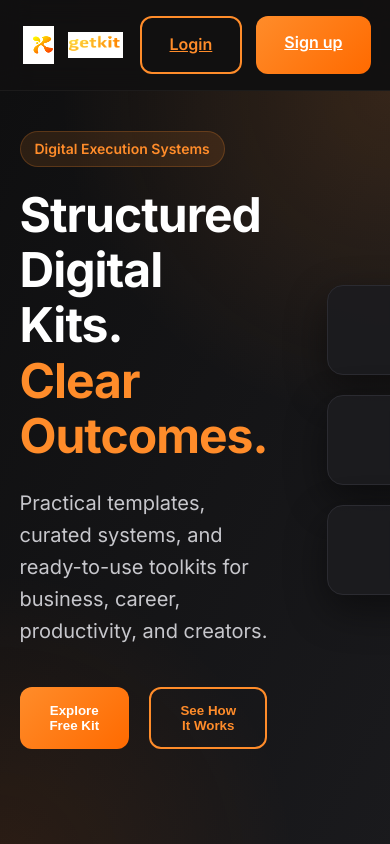
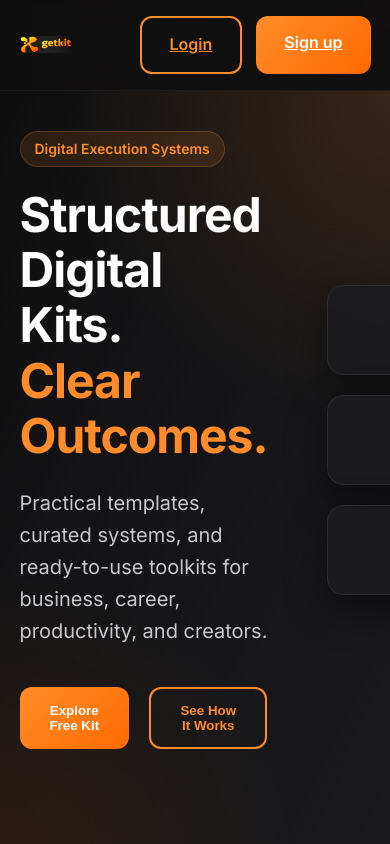
Before and after one commit to projectsritesh01/getkit, a React (Vite) app in the folder frontend/: page / in a window 390 px wide. Shown: the top 844 px of the page. Built offline with nearby package versions, Linux system fonts and the light colour scheme.

Commit message:
Logo changed

```diff
--- a/frontend/src/layouts/MainLayout.jsx
+++ b/frontend/src/layouts/MainLayout.jsx
@@ -2,8 +2,8 @@ import { NavLink, Outlet } from "react-router-dom";
 import { useEffect, useState } from "react";
 import "../styles/layout.css";
 
-import logoImg from "../assets/GetKit Logo.png";
-import nameImg from "../assets/GetKit Name.png";
+import logoImg from "../assets/GetKit (2).png";
+// import nameImg from "../assets/GetKit Name.png";
 
 export default function MainLayout() {
   const [scrolled, setScrolled] = useState(false);
@@ -23,7 +23,7 @@ export default function MainLayout() {
         <div className="nav-container">
           <NavLink to="/" className="logo">
             <img src={logoImg} alt="GetKit Logo" className="logo-icon" />
-            <img src={nameImg} alt="GetKit" className="logo-text" />
+            {/* <img src={nameImg} alt="GetKit" className="logo-text" /> */}
           </NavLink>
 
           <nav className="nav-links">
--- a/frontend/src/styles/layout.css
+++ b/frontend/src/styles/layout.css
@@ -33,18 +33,18 @@
 .logo {
   display: flex;
   align-items: center;
-  gap: 10px;
+  gap: 16px;
   text-decoration: none;
 }
 
 .logo-icon {
-  width: 42px;
-  height: 42px;
+  width: 68px;
+  height: 68px;
   object-fit: contain;
 }
 
 .logo-text {
-  height: 34px;
+  height: 54px;
   width: auto;
   object-fit: contain;
 }
@@ -116,8 +116,13 @@
     gap: 18px;
   }
 
+  .logo-icon {
+    width: 60px;
+    height: 60px;
+  }
+
   .logo-text {
-    height: 28px;
+    height: 46px;
   }
 }
 
@@ -126,12 +131,16 @@
     display: none;
   }
 
+  .logo {
+    gap: 12px;
+  }
+
   .logo-icon {
-    width: 38px;
-    height: 38px;
+    width: 52px;
+    height: 52px;
   }
 
   .logo-text {
-    height: 26px;
+    height: 38px;
   }
 }
```
Also changed, not shown: frontend/src/assets/GetKit (2).png (added), frontend/src/assets/GetKit.png (deleted).
